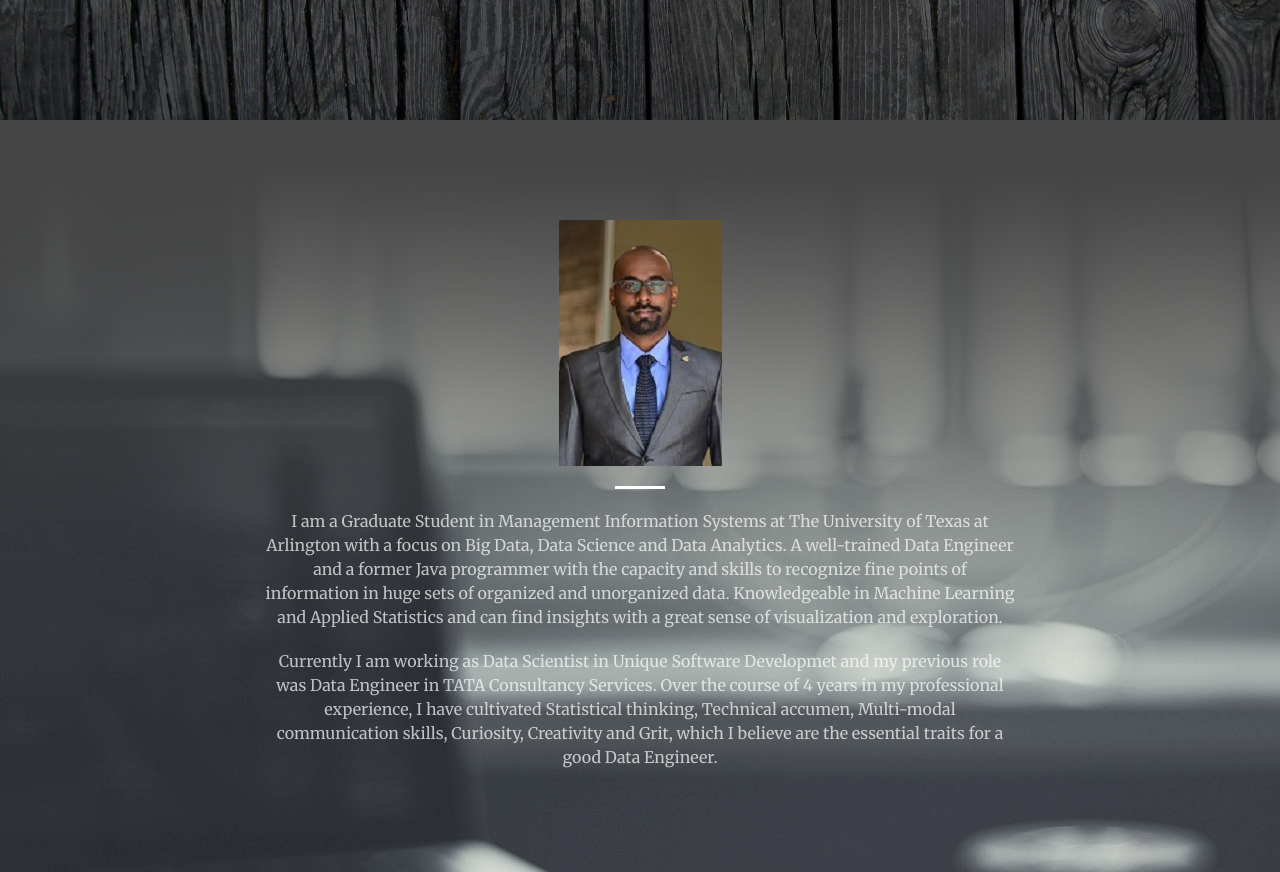
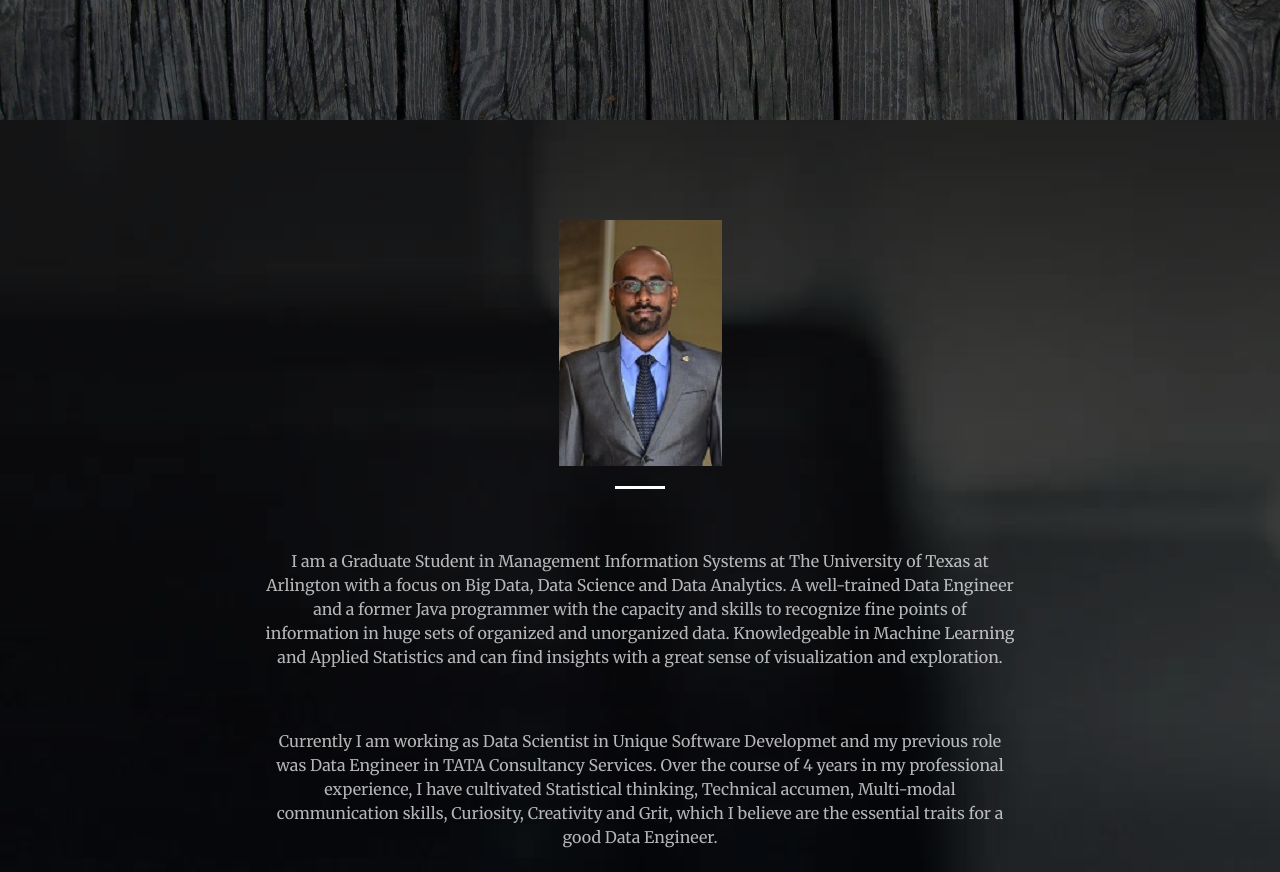
Before and after one commit to Sushidhar/sushidhar.github.io, a plain HTML site: page index.html in a window 1280 px wide. Shown: the part 680-1552 px from the top of the page. Drawn offline with nearby package versions, Linux system fonts and the light colour scheme.

Commit message:
bg change 2nd time

```diff
--- a/css/creative.css
+++ b/css/creative.css
@@ -52,7 +52,7 @@ p {
 }
 
 .bg-primary {
-    background-image: url(../img/Website-Design-Background.png);
+    background-image: url(../img/home_sec.jpg);
 }
 
 .bg-dark {
--- a/index.html
+++ b/index.html
@@ -153,8 +153,11 @@
             <div class="row">
                 <div class="col-lg-8 col-lg-offset-2 text-center">
                     <hr class="light">
+					<br>
+					<br>
                     <p class="text-faded">I am a Graduate Student in Management Information Systems at The University of Texas at Arlington with a focus on Big Data, Data Science and Data Analytics. A well-trained Data Engineer and a former Java programmer with the capacity and skills to recognize fine points of information in huge sets of organized and unorganized data. Knowledgeable in Machine Learning and Applied Statistics and can find insights with a great sense of visualization and exploration.</p>
-                    <p class="text-faded">Currently I am working as Data Scientist in Unique Software Developmet and my previous role was Data Engineer in TATA Consultancy Services. Over the course of 4 years in my professional experience, I have cultivated Statistical thinking, Technical accumen, Multi-modal communication skills, Curiosity, Creativity and Grit, which I believe are the essential traits for a good Data Engineer.</p>
+                    <br><br>
+					<p class="text-faded">Currently I am working as Data Scientist in Unique Software Developmet and my previous role was Data Engineer in TATA Consultancy Services. Over the course of 4 years in my professional experience, I have cultivated Statistical thinking, Technical accumen, Multi-modal communication skills, Curiosity, Creativity and Grit, which I believe are the essential traits for a good Data Engineer.</p>
                 </div>
             </div>
         </div>
```
Also changed, not shown: img/home_sec.jpg (added).
